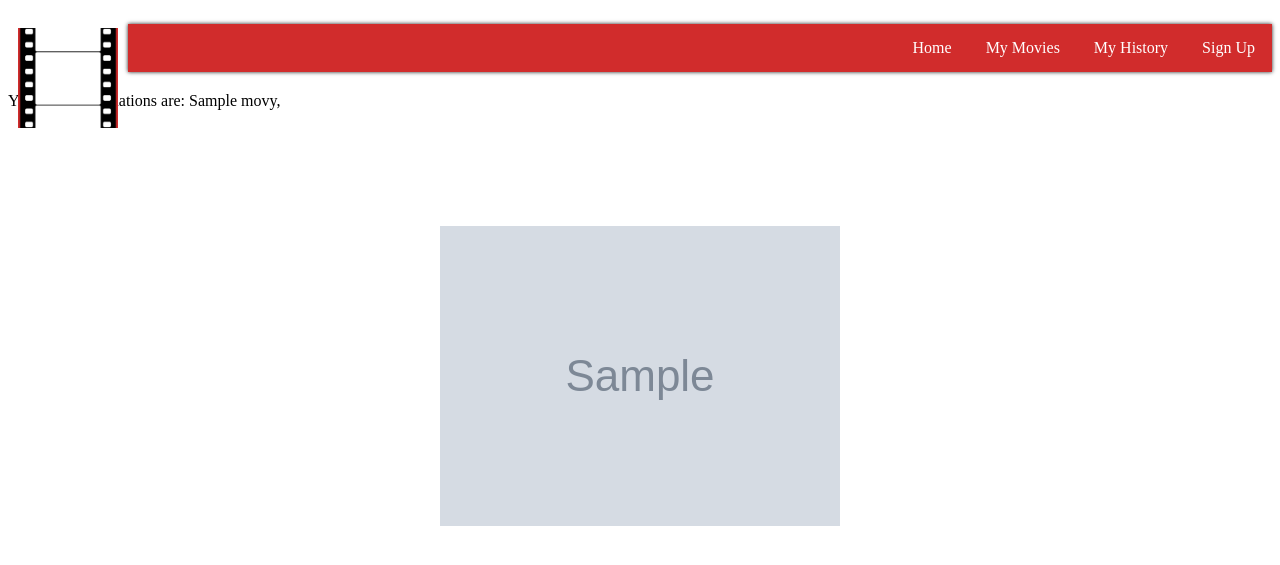
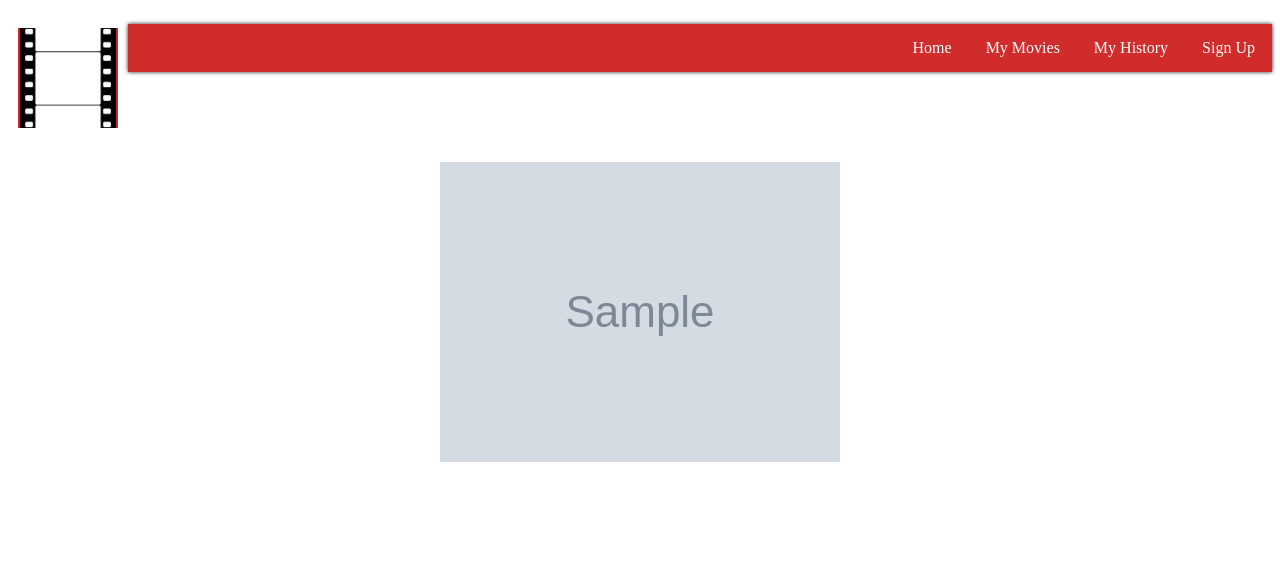
Before and after one commit to mlouis2/movienight, a Python web app: template templates/recommendations.html in a window 1280 px wide. Shown: the top 565 px of the page. Run offline with Jinja, Linux system fonts and the light colour scheme; the template is opened without the code that fills it: most values are stand-ins (such as "Sample title", 1, 10 or a date in 2020); grey boxes marked "Sample" are stand-in pictures.

Commit message:
yay it's working

```diff
--- a/stylesheets/common.css
+++ b/stylesheets/common.css
@@ -66,6 +66,7 @@ input[type=submit]:focus{
 }
 #Gallery{
   position: relative;
+  display: block;
   top: 100px;
   text-align: center;
 }
--- a/stylesheets/recommendations.css
+++ b/stylesheets/recommendations.css
@@ -1,4 +1,15 @@
 body{
   font-family: American Typewriter;
+}
 
+#movie{
+  display: block;
+  position: relative;
+  top: 50px;
+  margin: auto;
+  text-align: center;
 }
+.poster{
+  padding: 20px;
+  margin-bottom: 20px;
+}
--- a/templates/recommendations.html
+++ b/templates/recommendations.html
@@ -11,16 +11,15 @@
 
 {% block content %}
   <body>
-    Your recommendations are:
+    <!-- Your recommendations are:
     {% for m in movies %}
           {{ m }},
-    {% endfor %}
-
-    {% for url in posterurls %}
-          <p>
-          <img src="{{ url }}"></img>
-          </p>
-     {% endfor %}
+    {% endfor %} -->
+    <div id='movie'>
+      {% for url in posterurls %}
+            <img class='poster' src="{{ url }}" height='300'></img>
+      {% endfor %}
+     </div>
   </body>
 {% endblock %}
 
```
